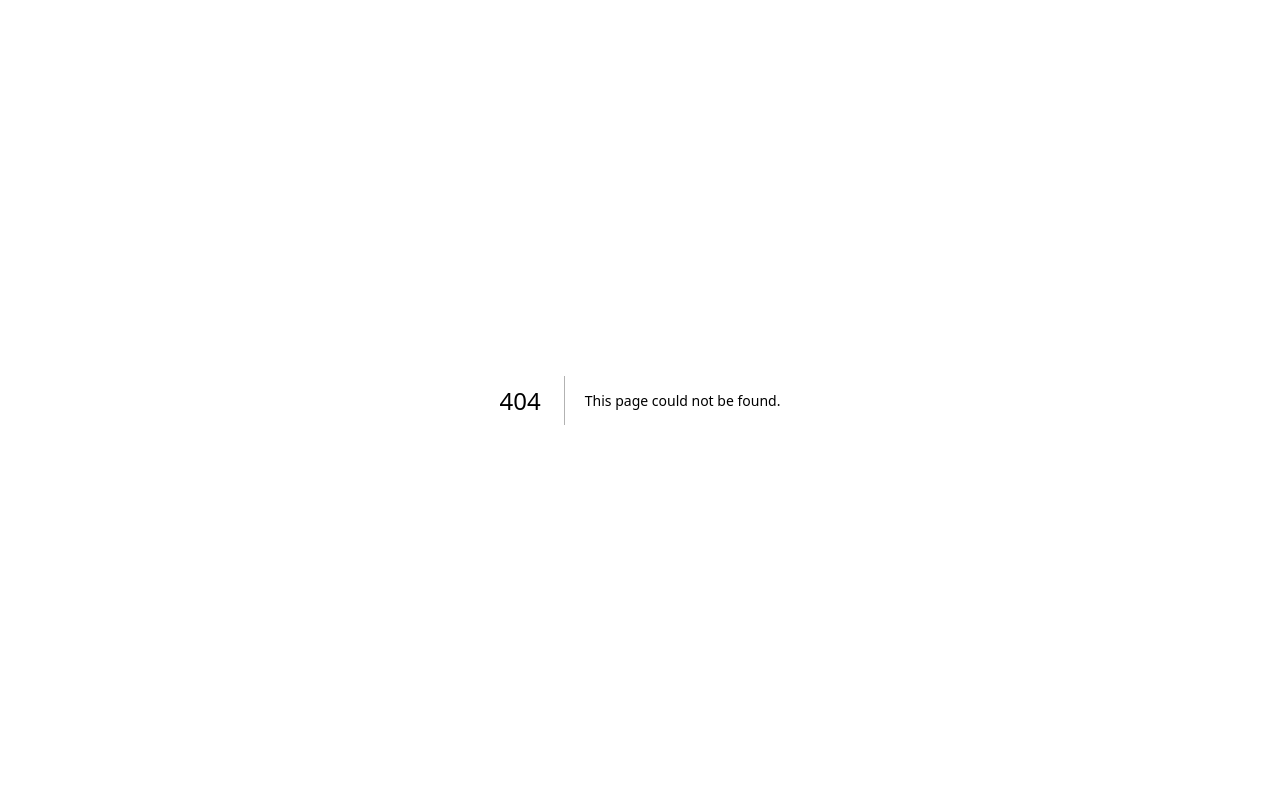
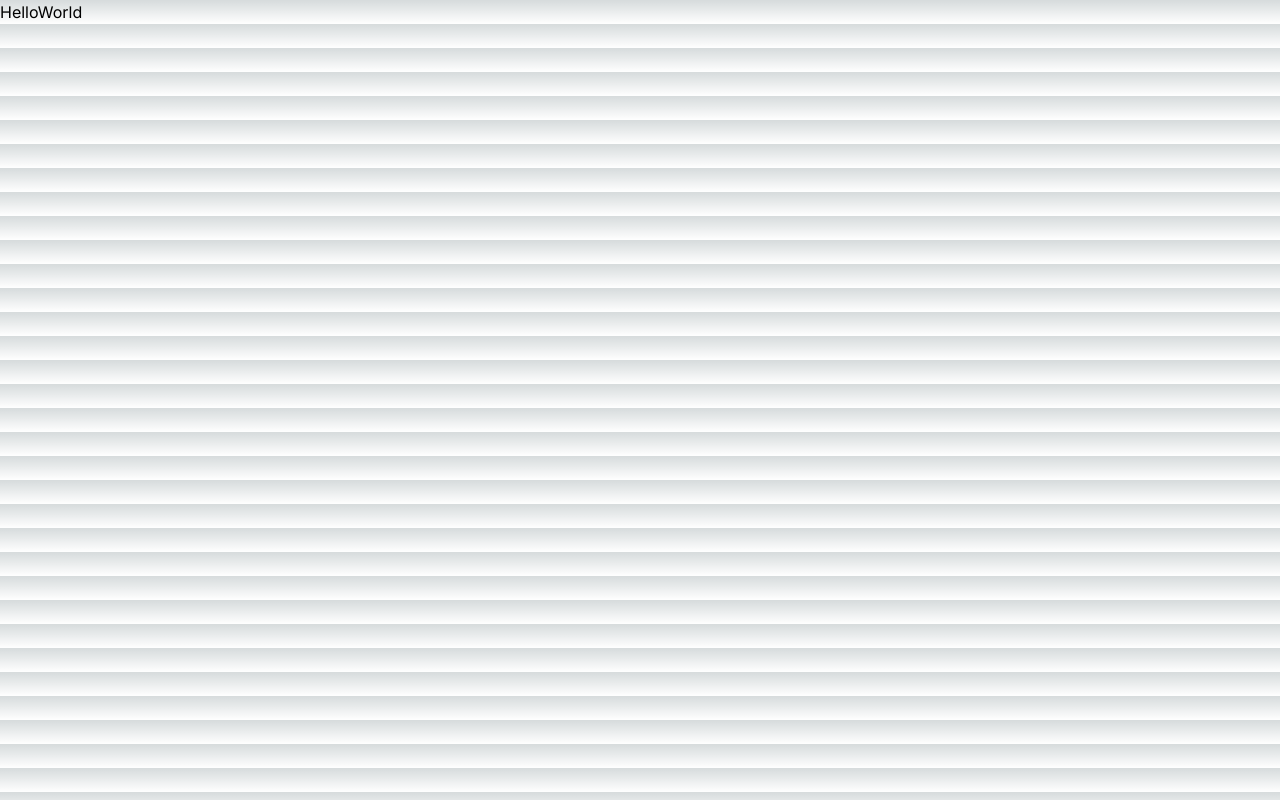
Before and after one commit to sebastianterleira/WisiIndie, a Next.js app in the folder wisi-indie/: page /home in a window 1280 px wide. Before the commit this address had no page. Built offline with nearby package versions, Linux system fonts and the light colour scheme.

Commit message:
(ADD) DeafultStyles

```diff
--- a/wisi-indie/src/app/components/themes.js
+++ /dev/null
@@ -1,23 +0,0 @@
-export const DefaultStyles = {
-	body: 'rgb(0, 0, 0)',
-	textRainbow:
-		'linear-gradient(269.99deg, #EAA879 20.31%, #E5C8C8 48.19%, #D7CBE7 59.23%, #9691E0 67.55%);',
-	textRainbowButton:
-		'linear-gradient(270deg, #EAA879 -5.47%, #E5C8C8 24.41%, #D7CBE7 61.79%, #B3AEF5 102.86%);',
-	grisPrimary:
-		'linear-gradient(360deg, rgba(228, 228, 231, 0) -94.51%, #E4E4E7 56.08%, rgba(228, 228, 231, 0) 192.85%);',
-	grisButton:
-		'linear-gradient(360deg, rgba(236, 232, 232, 0) -327.08%, #343434 47.45%, rgba(253, 253, 253, 0) 388%);',
-	colorArrowRight: '#666666;',
-	textFooterRight:
-		'linear-gradient(360deg, rgba(63, 63, 82, 0) -195.83%, #9F9FAD 45.65%, rgba(48, 48, 52, 0) 308.93%);',
-	textFooterLeft:
-		'linear-gradient(360deg, rgba(123, 123, 136, 0) -195.83%, #9898A3 41.93%, rgba(48, 48, 52, 0) 308.93%);',
-	colorIconsRedes: '#9F9FAD;',
-	secondary: '#854F6C',
-	ColorLogo:
-		'linear-gradient(180.53deg, rgba(228, 228, 231, 0) -5.85%, #E4E4E7 76.97%);',
-	fontFamilyInter: "'Inter', sans-serif",
-	fontFamilyOutfit: "'Outfit', sans-serif",
-	fontFamilyOpenSans: "'Open Sans'",
-};
--- a/wisi-indie/src/app/globalStyles/global-styles.js
+++ /dev/null
@@ -1,20 +0,0 @@
-import { createGlobalStyle } from "styled-components";
-
-const GlobalStyle = createGlobalStyle`
-// here you can create global style for this whole app
-*,*::before,*::after,h1,h2,h3,h4,h5,h6 {
-  margin: 0;
-  padding: 0;
-}
-h1,h2,h3,h4,h5,h6 {
-  display: inline-block;
-}
-body {
-  margin: 0;
-  padding: 0;
-  overflow-x: 0;
-  font-family: 'Source Sans Pro', sans-serif;
-}
-`
-
-export default GlobalStyle
--- a/wisi-indie/src/app/globalStyles/globals.css
+++ /dev/null
@@ -1,27 +0,0 @@
-@tailwind base;
-@tailwind components;
-@tailwind utilities;
-
-:root {
-  --foreground-rgb: 0, 0, 0;
-  --background-start-rgb: 214, 219, 220;
-  --background-end-rgb: 255, 255, 255;
-}
-
-@media (prefers-color-scheme: dark) {
-  :root {
-    --foreground-rgb: 255, 255, 255;
-    --background-start-rgb: 0, 0, 0;
-    --background-end-rgb: 0, 0, 0;
-  }
-}
-
-body {
-  color: rgb(var(--foreground-rgb));
-  background: linear-gradient(
-      to bottom,
-      transparent,
-      rgb(var(--background-end-rgb))
-    )
-    rgb(var(--background-start-rgb));
-}
--- /dev/null
+++ b/wisi-indie/src/app/globals.css
@@ -0,0 +1,52 @@
+@tailwind base;
+@tailwind components;
+@tailwind utilities;
+
+:root {
+  --body: rgb(0, 0, 0);
+  --foreground-rgb: 0, 0, 0;
+  --background-start-rgb: 214, 219, 220;
+  --background-end-rgb: 255, 255, 255;
+  --textRainbow: linear-gradient(269.99deg, #EAA879 20.31%, #E5C8C8 48.19%, #D7CBE7 59.23%, #9691E0 67.55%);
+  --textRainbowButton: linear-gradient(270deg, #EAA879 -5.47%, #E5C8C8 24.41%, #D7CBE7 61.79%, #B3AEF5 102.86%);
+  --grisPrimary: linear-gradient(360deg, rgba(228, 228, 231, 0) -94.51%, #E4E4E7 56.08%, rgba(228, 228, 231, 0) 192.85%);
+  --grisButton: linear-gradient(360deg, rgba(236, 232, 232, 0) -327.08%, #343434 47.45%, rgba(253, 253, 253, 0) 388%);
+  --colorArrowRight: #666666;
+  --textFooterRight: linear-gradient(360deg, rgba(63, 63, 82, 0) -195.83%, #9F9FAD 45.65%, rgba(48, 48, 52, 0) 308.93%);
+  --textFooterLeft: linear-gradient(360deg, rgba(123, 123, 136, 0) -195.83%, #9898A3 41.93%, rgba(48, 48, 52, 0) 308.93%);
+  --colorIconsRedes:#9F9FAD;
+  --color-logo: linear-gradient(180.53deg, rgba(228, 228, 231, 0) -5.85%, #E4E4E7 76.97%);
+  --font-family-inter: 'Inter', sans-serif;
+  --font-family-outfit: 'Outfit', sans-serif;
+  --font-family-open-sans: 'Open Sans', sans-serif;
+}
+
+@media (prefers-color-scheme: dark) {
+  :root {
+    --foreground-rgb: 255, 255, 255;
+    --background-start-rgb: 0, 0, 0;
+    --background-end-rgb: 0, 0, 0;
+  }
+}
+
+*,*::before,*::after,h1,h2,h3,h4,h5,h6 {
+  margin: 0;
+  padding: 0;
+}
+h1,h2,h3,h4,h5,h6 {
+  display: inline-block;
+}
+
+body {
+  color: rgb(var(--foreground-rgb));
+  background: linear-gradient(
+      to bottom,
+      transparent,
+      rgb(var(--background-end-rgb))
+    )
+    rgb(var(--background-start-rgb));
+    margin: 0;
+    padding: 0;
+    overflow-x: 0;
+    font-family: 'Source Sans Pro', sans-serif;
+}
--- /dev/null
+++ b/wisi-indie/src/app/home/page.js
@@ -0,0 +1,16 @@
+'use client';
+import styled from 'styled-components';
+
+const Title = styled.h1`
+	color: var(--textRainbow);
+`;
+
+const Home = () => {
+	return (
+    <main>
+      <Title>HelloWorld</Title>
+    </main>
+  )
+};
+
+export default Home;
--- a/wisi-indie/src/app/layout.js
+++ b/wisi-indie/src/app/layout.js
@@ -1,4 +1,4 @@
-import './globalStyles/globals.css'
+import './globals.css'
 import { Inter } from 'next/font/google'
 
 const inter = Inter({ subsets: ['latin'] })
--- a/wisi-indie/src/app/page.js
+++ b/wisi-indie/src/app/page.js
@@ -1,19 +1,12 @@
 'use client';
-import styled, { ThemeProvider } from 'styled-components';
+import { ThemeProvider } from 'styled-components';
 import { DefaultStyles } from './components/themes';
-import GlobalStyle from './globalStyles/global-styles';
 
-const Title = styled.h1`
-	color: ${props => props.theme.primary};
-	font-family: ${props => props.theme.fontFamily};
-`;
 
-export default function Home() {
+export default function App() {
 	return (
 		<main>
-			<GlobalStyle />
 			<ThemeProvider theme={DefaultStyles}>
-				<Title>Hello World</Title>
 			</ThemeProvider>
 		</main>
 	);
```
Also changed, not shown: wisi-indie/src/app/reset/normalize.css (renamed from wisi-indie/src/reset/normalize.css).
